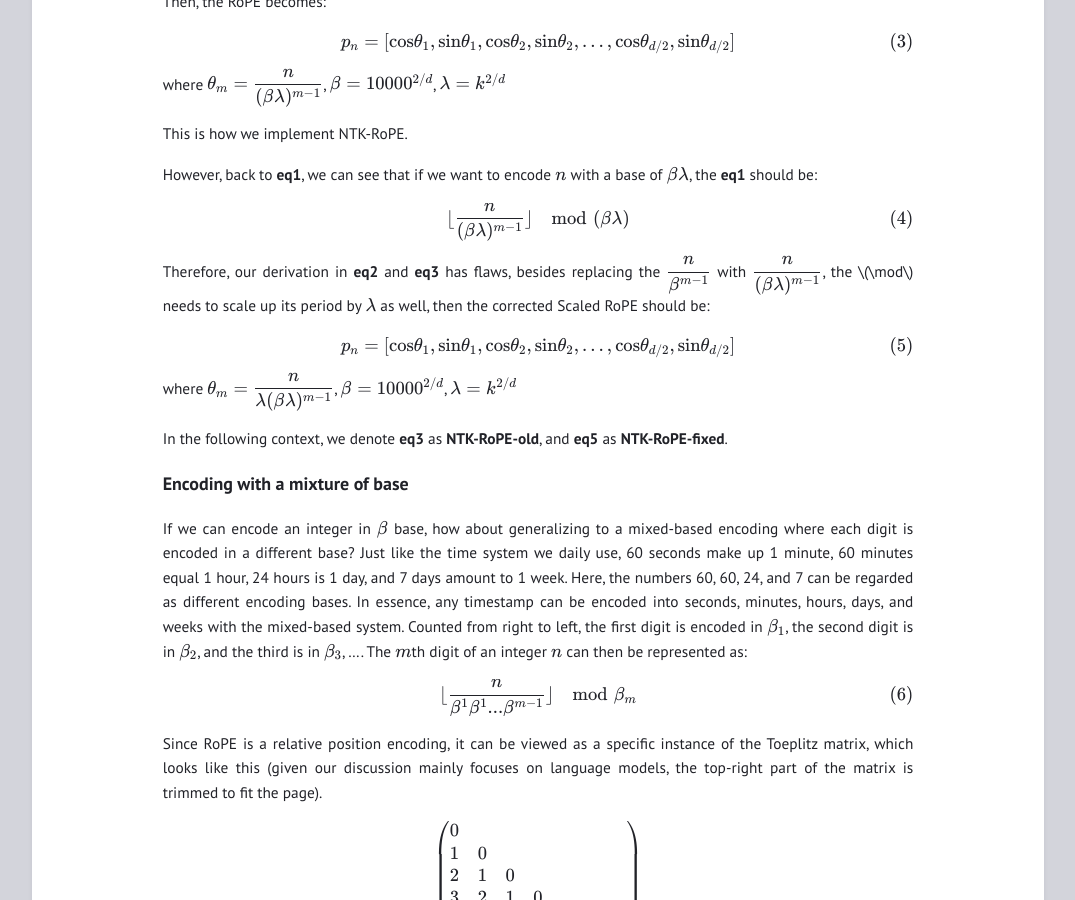
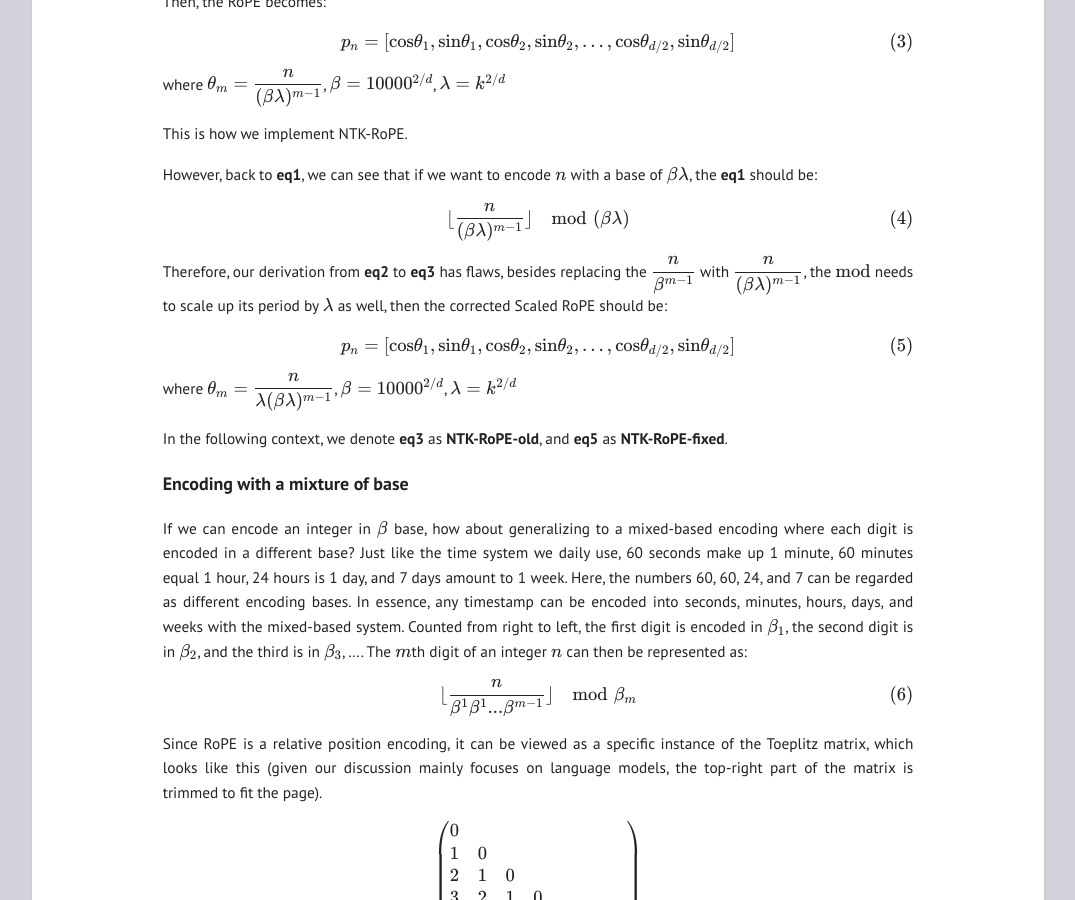
Before and after one commit to NormXU/NormXU.github.io, a Jekyll site: the page built from _posts/2023-08-13-Rethinking-Rotary-Position-Embedding-2.md, in a window 1280 px wide and 900 px high, scrolled down 1153 px. Shown: the whole window, without its empty margins (102-1177 px from the left). Built offline with Jekyll 4.4.1, drawn with Linux system fonts in a browser that asks for light colours.

Commit message:
fix formula

```diff
--- a/_posts/2023-08-13-Rethinking-Rotary-Position-Embedding-2.md
+++ b/_posts/2023-08-13-Rethinking-Rotary-Position-Embedding-2.md
@@ -41,7 +41,7 @@ However, back to **eq1**, we can see that if we want to encode $$n$$ with a base
 
 $$ \begin{equation} \lfloor\dfrac{n}{(\beta\lambda)^{m-1}}\rfloor \mod (\beta\lambda) \end{equation} $$
 
-Therefore, our derivation in **eq2** and **eq3** has flaws, besides replacing the $$\dfrac{n}{\beta^{m-1}}$$ with $$\dfrac{n}{(\beta\lambda)^{m-1}}$$, the $$\mod$$ needs to scale up its period by $$\lambda$$ as well, then the corrected Scaled RoPE should be:
+Therefore, our derivation from **eq2** to **eq3** has flaws, besides replacing the $$\dfrac{n}{\beta^{m-1}}$$ with $$\dfrac{n}{(\beta\lambda)^{m-1}}$$, the $$\text{mod}$$ needs to scale up its period by $$\lambda$$ as well, then the corrected Scaled RoPE should be:
 
 $$ \begin{equation} p_n = [\text{cos}\theta_1, \text{sin}\theta_1, \text{cos}\theta_2, \text{sin}\theta_2, …, \text{cos}\theta_{d/2}, \text{sin}\theta_{d/2}] \end{equation} $$
 
```
